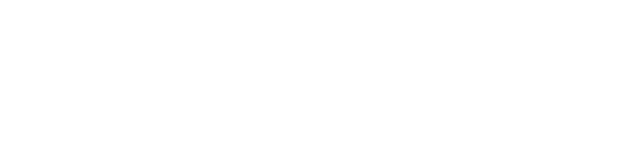
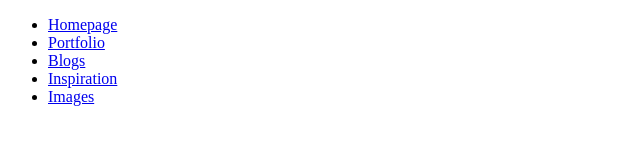
Before and after one commit to profoundBoi/DIGA3008A, a plain HTML site: page Inspiration/Inspiration.html in a window 1280 px wide. Shown: the whole page, without its empty margins (0-640 px from the left). Drawn offline with Linux system fonts and the light colour scheme.

Commit message:
added navigation on all pages

```diff
--- a/Inspiration/Inspiration.html
+++ b/Inspiration/Inspiration.html
@@ -0,0 +1,21 @@
+<!DOCTYPE html>
+<html lang="en">
+<head>
+    <meta charset="UTF-8">
+    <meta name="viewport" content="width=device-width, initial-scale=1.0">
+    <title>Document</title>
+</head>
+<body>
+     <section>
+              <nav class="">
+                    <ul>
+                        <li><a href="../index.html">Homepage</a></li>
+                        <li><a href="../Portfolio/Portfolio.html">Portfolio</a></li>
+                        <li><a href="../Blogs/Blogs.html">Blogs</a></li>
+                        <li><a href="../Inspiration/Inspiration.html">Inspiration</a></li>
+                        <li><a href="../Images/Images.html">Images</a></li>
+                    </ul>
+              </nav>
+     </section>
+</body>
+</html>
```
Also changed, not shown: Images/Images.html (+4 -1 lines), Portfolio/Portfolio.html (+3 -0 lines).
